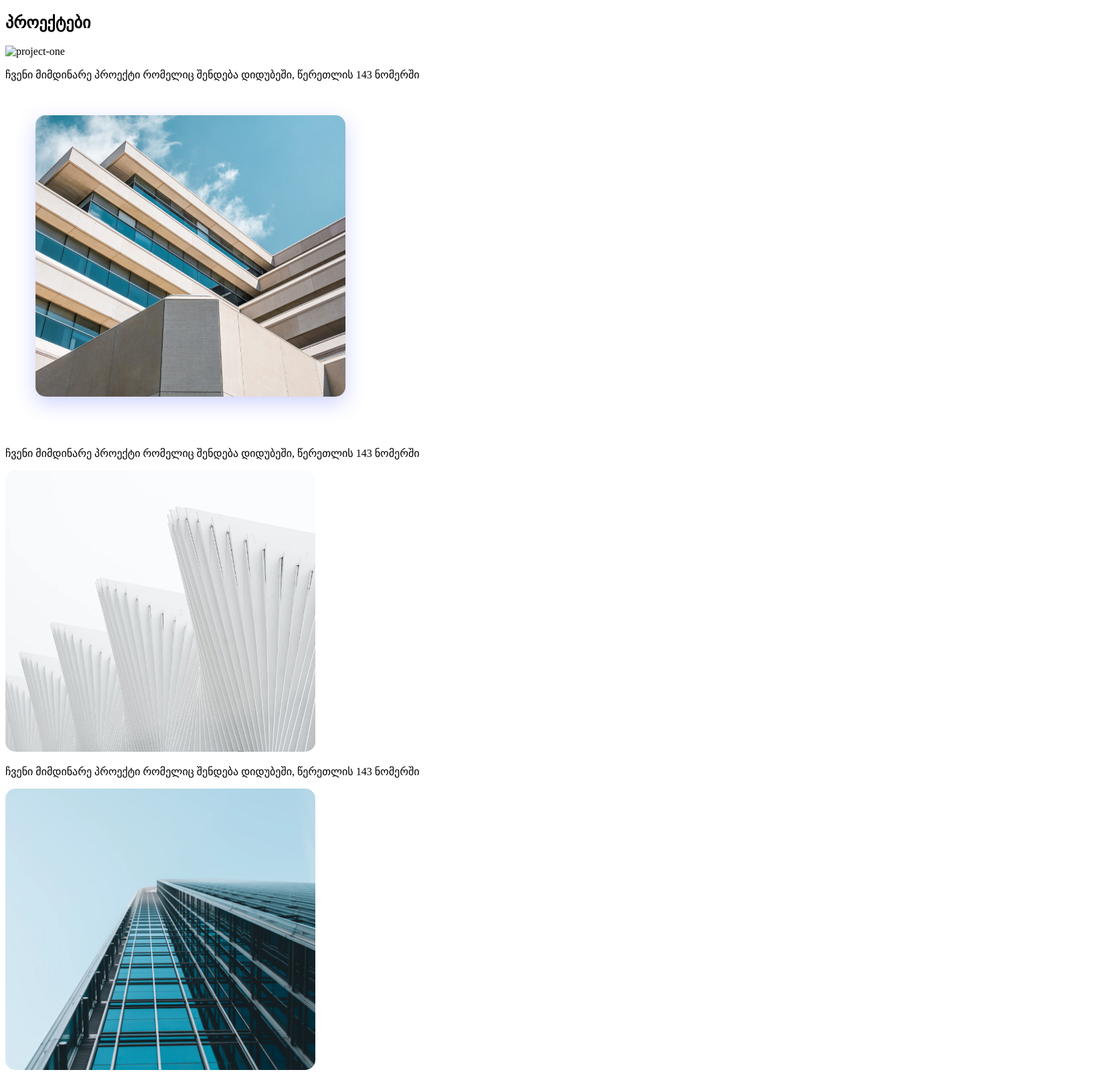
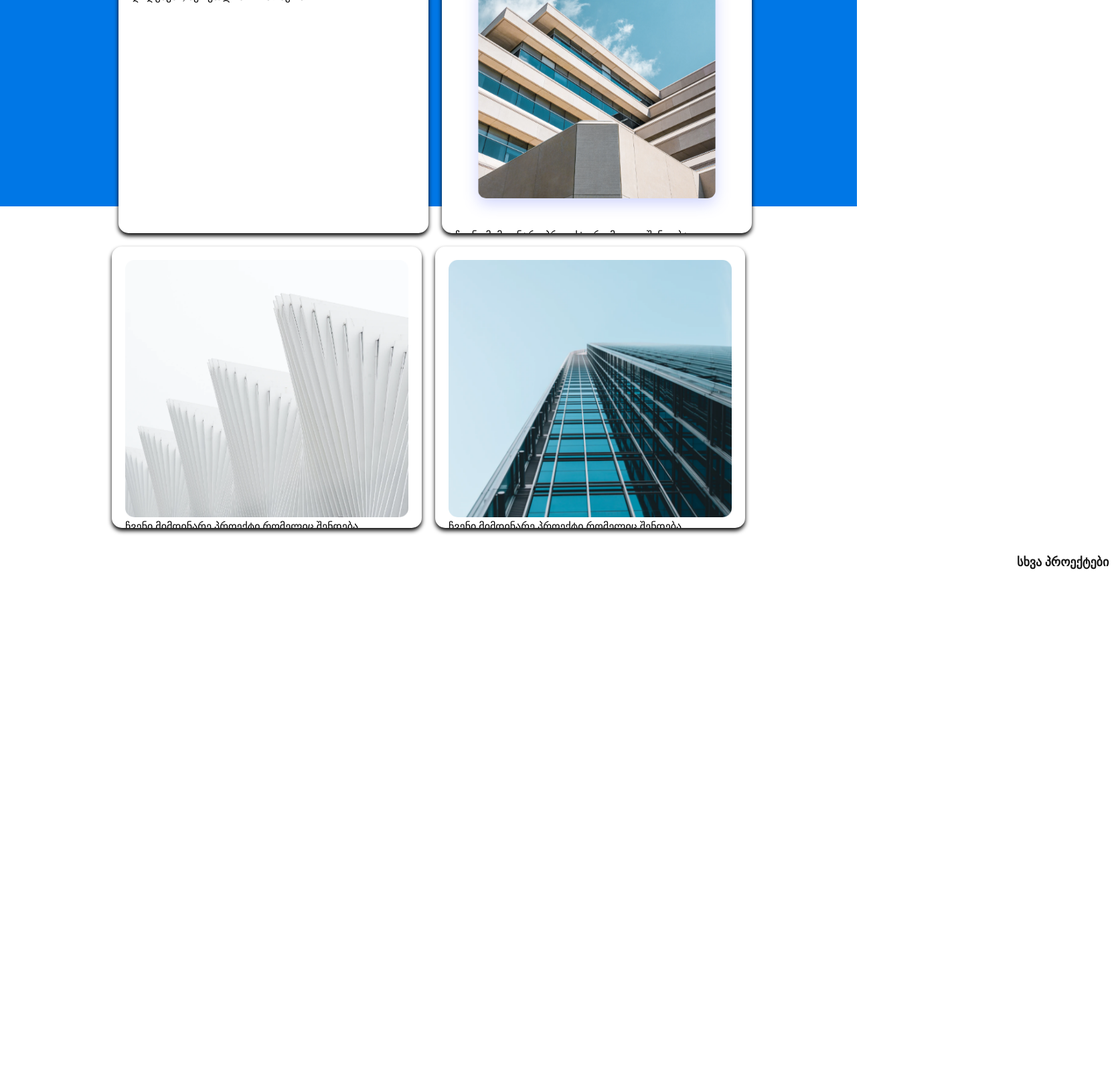
Before and after one commit to distantlights/groupwork7, a plain HTML site: page index.html in a window 1280 px wide. Shown: the top 1600 px of the page at 67% size, 1664 px wide, since content can reach past the window. After the commit the page ends 850 px from the top, so only its background shows below. Drawn offline with Linux system fonts and the light colour scheme.

Commit message:
add css styles

```diff
--- a/css/style.css
+++ b/css/style.css
@@ -14,3 +14,60 @@ a{
 *{
     box-sizing: border-box;
 }
+
+.projects{
+    background-color: #0077e6;
+    height: 308px;
+    width: 100%;
+    position: relative;
+    z-index: 0;
+}
+
+.project-slider{
+    display: flex;
+    justify-content: center;
+    flex-wrap: wrap;
+    gap: 20px;
+    max-width: 1920px;
+    margin: auto;
+    position: relative;
+    z-index: 1;
+    margin-top: -150px;
+}
+
+.project-card{
+    width: 463px;
+    height: 420px;
+    background-color: #fff;
+    border-radius: 15px;
+    box-shadow: 0 4px 6px rgba(0, 0, 0, 1);
+    overflow: hidden;
+    padding: 20px;
+}
+
+.projects h2{
+    width: 184px;
+    height: 38px;
+    font-size: 32px;
+    font-weight: bold;
+    font-family: Arial, Helvetica, sans-serif;
+    text-align: left;
+    color: #ffffff;
+    text-transform: uppercase;
+    margin-left: 240px;
+    margin-bottom: 40px;
+}
+
+.view-all{
+    display: block;
+    width: 145px;
+    height: 22px;
+    margin-left: 1519px;
+    margin-top: 40px;
+    font-size: 18px;
+    font-weight: bold;
+    color: #171717;
+    text-transform: uppercase;
+    text-align: left;
+
+}
--- a/index.html
+++ b/index.html
@@ -3,6 +3,7 @@
 <head>
     <meta charset="UTF-8">
     <meta name="viewport" content="width=device-width, initial-scale=1.0">
+    <link rel="stylesheet" href="css/style.css">
     <title>Group work: Mariam and goga</title>
 </head>
 
@@ -15,31 +16,36 @@
 
     <main>
         <section class="projects">
+            <div class="project-top">
             <h2> პროექტები </h2>
 
-            <div class="projects-slider">
-            <div class="projects-card">
-                <img src="images/imageone.png" alt="project-one">
-                <p> ჩვენი მიმდინარე პროექტი რომელიც შენდება დიდუბეში, წერეთლის 143 ნომერში </p>
+            <div class="project-slider">
+            <div class="white-back"></div>
 
-                <div class="projects-slider">
-            <div class="projects-card">
-                <img src="images/image-two.png" alt="project-one">
-                <p> ჩვენი მიმდინარე პროექტი რომელიც შენდება დიდუბეში, წერეთლის 143 ნომერში </p>
 
-                <div class="projects-slider">
-            <div class="projects-card">
-                <img src="images/image-three.png" alt="project-one">
-                <p> ჩვენი მიმდინარე პროექტი რომელიც შენდება დიდუბეში, წერეთლის 143 ნომერში </p>
-
-                <div class="projects-slider">
-            <div class="projects-card">
-                <img src="images/image-four.png" alt="project-one">
+            <div class="project-card">
+                <img src="images/imageone.png" alt="project-image">
                 <p> ჩვენი მიმდინარე პროექტი რომელიც შენდება დიდუბეში, წერეთლის 143 ნომერში </p>
             </div>
+
+            <div class="project-card">
+                <img src="images/image-two.png" alt="project-image">
+                <p> ჩვენი მიმდინარე პროექტი რომელიც შენდება დიდუბეში, წერეთლის 143 ნომერში </p>
             </div>
 
-            <a href="#" class="view-all"> ნახე ყველა პროექტი </a>
+            <div class="project-card">
+                <img src="images/image-three.png" alt="project-image">
+                <p> ჩვენი მიმდინარე პროექტი რომელიც შენდება დიდუბეში, წერეთლის 143 ნომერში </p>
+            </div>
+
+            <div class="project-card">
+                <img src="images/image-four.png" alt="project-image">
+                <p> ჩვენი მიმდინარე პროექტი რომელიც შენდება დიდუბეში, წერეთლის 143 ნომერში </p>
+            </div>
+                </div>
+
+
+            <a href="#" class="view-all"> სხვა პროექტები </a>
         </section>
     </main>
 
```
